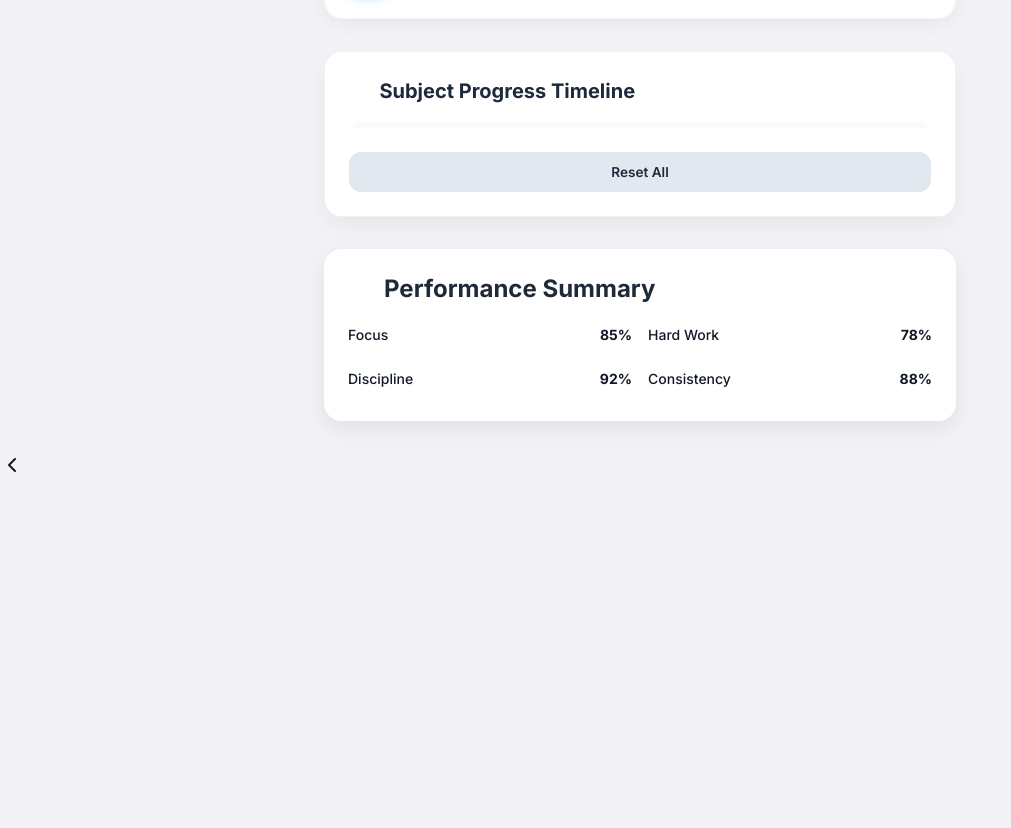
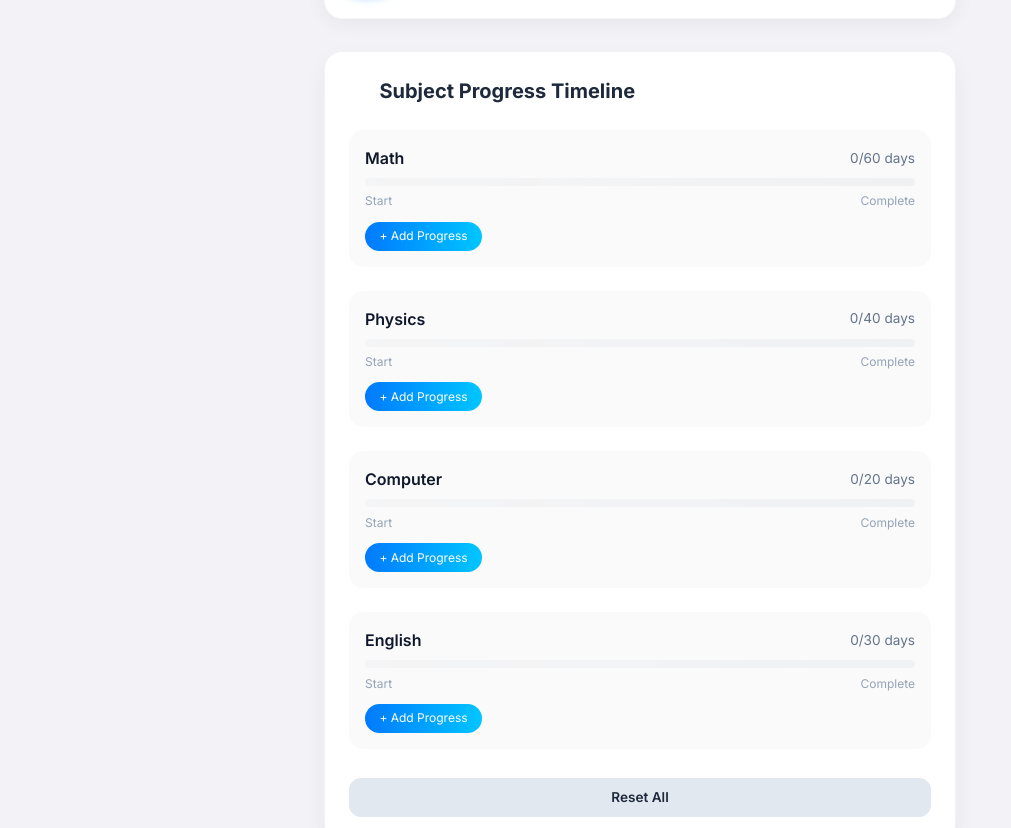
Before and after one commit to tech242242/dailytask, a React (Vite) app: page / in a window 1280 px wide. Shown: the part 1463-2291 px from the top of the page, without its empty margins (0-1011 px from the left). Before the commit the page ends 1946 px from the top, so only its background shows below. Built offline with nearby package versions, Linux system fonts and the light colour scheme.

Commit message:
Update SubjectProgress.jsx

```diff
--- a/src/components/SubjectProgress.jsx
+++ b/src/components/SubjectProgress.jsx
@@ -1,65 +1,74 @@
 import React, { useState } from "react";
 
 export default function SubjectProgress() {
+  const subjects = {
+    Math: { total: 60, color: "#007aff" },
+    Physics: { total: 40, color: "#34c759" },
+    Computer: { total: 20, color: "#ff3b30" },
+    English: { total: 30, color: "#ffcc00" },
+  };
+
   const [progress, setProgress] = useState({
-    Math: 60,
-    Physics: 40,
-    Computer: 20,
-    English: 30,
+    Math: 0,
+    Physics: 0,
+    Computer: 0,
+    English: 0,
   });
-
-  const totalDays = {
-    Math: 60,
-    Physics: 40,
-    Computer: 20,
-    English: 30,
-  };
 
   const increase = (subject) => {
     setProgress((prev) => ({
       ...prev,
-      [subject]: Math.min(prev[subject] + 10, totalDays[subject]),
+      [subject]: Math.min(prev[subject] + 10, subjects[subject].total),
     }));
   };
 
   const reset = () =>
-    setProgress({ Math: 0, Physics: 0, Computer: 0, English: 0 });
+    setProgress({
+      Math: 0,
+      Physics: 0,
+      Computer: 0,
+      English: 0,
+    });
 
   return (
-    <div className="subject-card fade-in">
+    <div className="subject-progress-card fade-in">
       <h2 className="header">
         <i data-lucide="line-chart" className="icon"></i>
         Subject Progress Timeline
       </h2>
 
-      <div className="timeline-container">
-        {Object.keys(progress).map((subject) => {
-          const percent = (progress[subject] / totalDays[subject]) * 100;
+      <div className="subject-list">
+        {Object.keys(subjects).map((subject) => {
+          const total = subjects[subject].total;
+          const completed = progress[subject];
+          const percent = Math.min((completed / total) * 100, 100);
+          const color = subjects[subject].color;
+
           return (
-            <div key={subject} className="subject-row">
+            <div key={subject} className="subject-item">
               <div className="subject-header">
                 <span className="subject-name">{subject}</span>
                 <span className="subject-days">
-                  {progress[subject]}/{totalDays[subject]} days
+                  {completed}/{total} days
                 </span>
               </div>
 
-              <div className="timeline">
+              <div className="timeline-bar">
                 <div
                   className="timeline-fill"
-                  style={{ width: `${percent}%` }}
+                  style={{
+                    width: `${percent}%`,
+                    background: `linear-gradient(90deg, ${color}, ${color}90)`,
+                  }}
                 ></div>
               </div>
 
-              <div className="timeline-marks">
-                <span className="mark start">Start</span>
-                <span className="mark end">Complete</span>
+              <div className="timeline-labels">
+                <span>Start</span>
+                <span>Complete</span>
               </div>
 
-              <button
-                className="add-btn"
-                onClick={() => increase(subject)}
-              >
+              <button className="add-btn" onClick={() => increase(subject)}>
                 + Add Progress
               </button>
             </div>
@@ -72,17 +81,19 @@ export default function SubjectProgress() {
       </button>
 
       <style>{`
-        .subject-card {
-          background: white;
+        .subject-progress-card {
+          background: #ffffff;
           border-radius: 18px;
           padding: 1.5rem;
-          box-shadow: 0 10px 25px rgba(0,0,0,0.05);
-          border: 1px solid rgba(0,0,0,0.05);
+          margin-top: 2.5rem;
+          box-shadow: 0 10px 25px rgba(0, 0, 0, 0.05);
+          border: 1px solid rgba(0, 0, 0, 0.05);
           transition: all 0.3s ease;
         }
-        .subject-card:hover {
+
+        .subject-progress-card:hover {
           transform: translateY(-3px);
-          box-shadow: 0 15px 30px rgba(0,122,255,0.1);
+          box-shadow: 0 15px 30px rgba(0, 122, 255, 0.1);
         }
 
         .header {
@@ -91,8 +102,9 @@ export default function SubjectProgress() {
           font-size: 1.25rem;
           font-weight: 700;
           color: #1e293b;
-          margin-bottom: 1rem;
+          margin-bottom: 1.5rem;
         }
+
         .icon {
           width: 1.4rem;
           height: 1.4rem;
@@ -100,85 +112,82 @@ export default function SubjectProgress() {
           margin-right: 0.5rem;
         }
 
-        .timeline-container {
+        .subject-list {
           display: flex;
           flex-direction: column;
           gap: 1.5rem;
         }
 
-        .subject-row {
-          position: relative;
-          background: rgba(0,0,0,0.02);
+        .subject-item {
+          background: rgba(0, 0, 0, 0.02);
+          border-radius: 14px;
           padding: 1rem;
-          border-radius: 14px;
           transition: all 0.3s ease;
         }
-        .subject-row:hover {
-          background: rgba(0,122,255,0.05);
+
+        .subject-item:hover {
+          background: rgba(0, 122, 255, 0.05);
         }
 
         .subject-header {
           display: flex;
           justify-content: space-between;
           align-items: center;
-          margin-bottom: 0.6rem;
+          margin-bottom: 0.5rem;
         }
+
         .subject-name {
           font-weight: 600;
           color: #0f172a;
         }
+
         .subject-days {
-          font-size: 0.8rem;
+          font-size: 0.85rem;
           color: #64748b;
         }
 
-        /* Timeline styling */
-        .timeline {
+        .timeline-bar {
           position: relative;
           height: 8px;
           border-radius: 9999px;
-          background: linear-gradient(90deg, #e2e8f0 0%, #cbd5e1 100%);
+          background: linear-gradient(90deg, #e5e7eb 0%, #d1d5db 100%);
           overflow: hidden;
         }
+
         .timeline-fill {
           height: 100%;
           border-radius: 9999px;
-          background: linear-gradient(90deg, #007aff, #00c6ff);
-          transition: width 0.5s ease;
-          box-shadow: 0 0 8px rgba(0,122,255,0.4);
+          transition: width 0.6s ease;
+          box-shadow: 0 0 8px rgba(0, 122, 255, 0.3);
         }
 
-        /* Timeline labels */
-        .timeline-marks {
+        .timeline-labels {
           display: flex;
           justify-content: space-between;
           font-size: 0.75rem;
           color: #94a3b8;
           margin-top: 0.4rem;
         }
-        .mark {
-          font-weight: 500;
-        }
 
-        /* Buttons */
         .add-btn {
           margin-top: 0.7rem;
           background: linear-gradient(90deg, #007aff, #00c6ff);
           color: white;
           border: none;
-          padding: 0.3rem 0.9rem;
+          padding: 0.35rem 0.9rem;
           border-radius: 9999px;
           font-size: 0.75rem;
           cursor: pointer;
           transition: all 0.3s ease;
         }
+
         .add-btn:hover {
           opacity: 0.9;
           transform: scale(1.05);
         }
 
         .reset-btn {
-          margin-top: 1.5rem;
+          margin-top: 1.8rem;
           display: block;
           width: 100%;
           text-align: center;
@@ -188,22 +197,29 @@ export default function SubjectProgress() {
           padding: 0.6rem;
           border-radius: 12px;
           font-size: 0.85rem;
-          transition: all 0.3s ease;
           border: none;
           cursor: pointer;
+          transition: all 0.3s ease;
         }
+
         .reset-btn:hover {
           background: #007aff;
           color: white;
         }
 
-        /* Animation */
         .fade-in {
           animation: fadeIn 0.6s ease forwards;
         }
+
         @keyframes fadeIn {
-          from { opacity: 0; transform: translateY(15px); }
-          to { opacity: 1; transform: translateY(0); }
+          from {
+            opacity: 0;
+            transform: translateY(15px);
+          }
+          to {
+            opacity: 1;
+            transform: translateY(0);
+          }
         }
       `}</style>
     </div>
```
